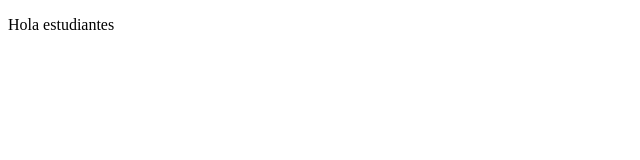
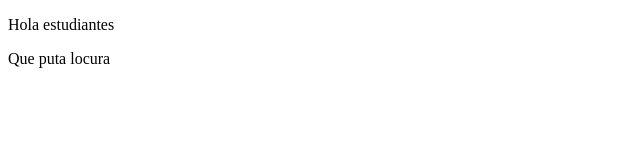
Before and after one commit to BladimirLlave/proyectoDEmoCursoPrework, a plain HTML site: page index.html in a window 1280 px wide. Shown: the full height of the page, 0-640 px from the left. Drawn offline with Linux system fonts and the light colour scheme.

Commit message:
Cambios agregados

```diff
--- a/index.html
+++ b/index.html
@@ -10,5 +10,6 @@
     <p>
         Hola estudiantes
     </p>
+    <p>Que puta locura</p>
 </body>
 </html>
```
